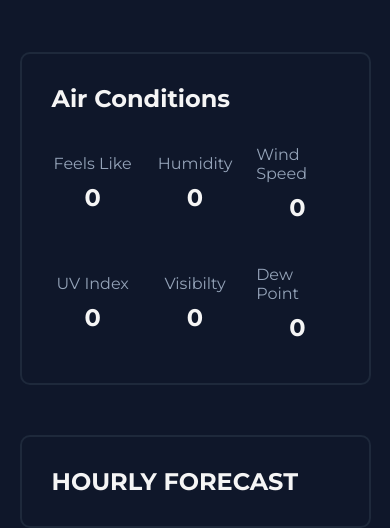
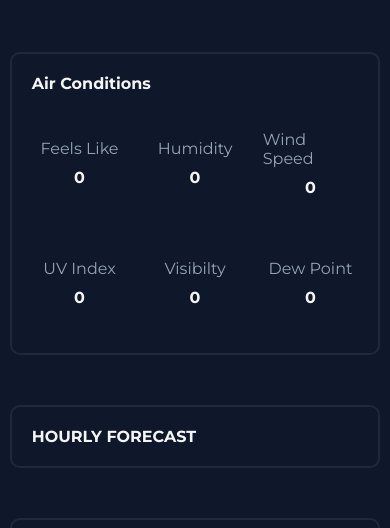
Before and after one commit to griffin0706/weather-app, a website built with webpack: page src/index.html in a window 390 px wide. Shown: the part 316-844 px from the top of the page. Built offline with nearby package versions, Linux system fonts and the light colour scheme; no server answers.

Commit message:
reduce padding and font size for small device

```diff
--- a/src/styles.css
+++ b/src/styles.css
@@ -338,10 +338,24 @@ button:hover {
 @media only screen and (max-width: 600px) {
   .nav-container {
     margin: auto;
-    width: 90%;
+    width: 95%;
     font-size: 1rem;
   }
   .main-container {
-    width: 90vw;
+    width: 95vw;
+  }
+  .bold,
+  .caption {
+    font-weight: bold;
+    font-size: 1rem;
+  }
+  .air-conditions-container {
+    padding: 20px;
+  }
+  .daily-forecast-container {
+    padding: 20px;
+  }
+  .hourly-forecast-container {
+    padding: 20px;
   }
 }
```
